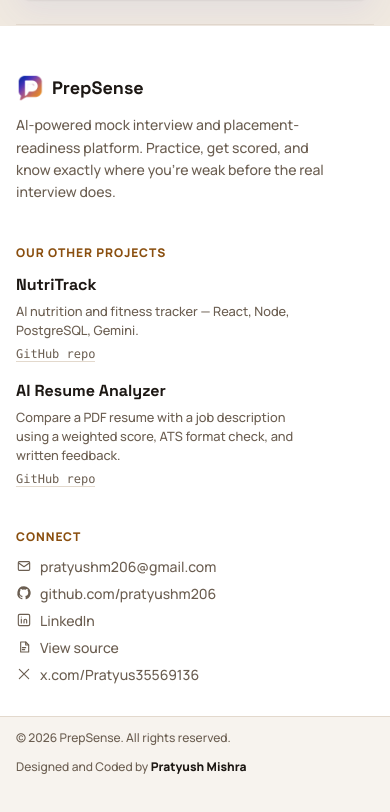
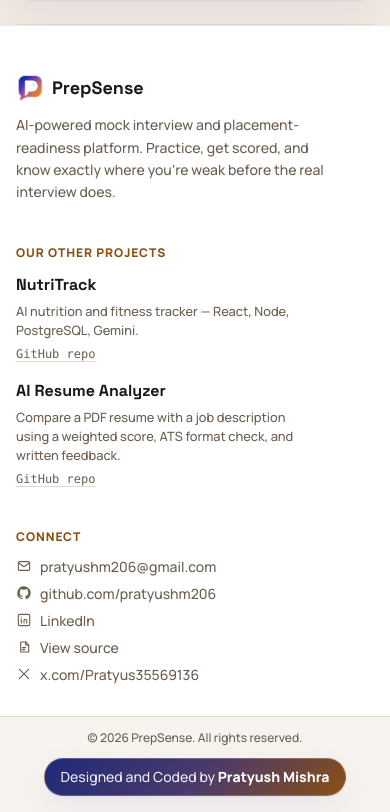
Before and after one commit to pratyushm206/PrepSense, a React (Vite) app: page / in a window 390 px wide. Shown: the part 3205-4017 px from the top of the page. Before the commit the page ends 3996 px from the top, so only its background shows below. Built offline with nearby package versions, Linux system fonts and the light colour scheme; no server answers.

Commit message:
feat(ui): highlight footer credit

```diff
--- a/src/styles.css
+++ b/src/styles.css
@@ -2948,7 +2948,23 @@
 
 .landing-credit strong {
   font-weight: 700;
-  color: var(--ink);
+  color: var(--on-signature);
+}
+
+.landing-footer-bar .landing-credit {
+  max-width: 100%;
+  padding: var(--space-2) var(--space-4);
+  border: 1px solid var(--icon-tile-border);
+  border-radius: var(--radius-pill);
+  color: var(--on-signature-muted);
+  background: var(--gradient-signature);
+  box-shadow: var(--shadow-card);
+  font-family: var(--font-body);
+  font-size: var(--text-sm);
+  font-weight: 400;
+  line-height: 1.4;
+  text-align: center;
+  white-space: normal;
 }
 
 @media (max-width: 860px) {
@@ -2996,6 +3012,19 @@
 
   .landing-steps li {
     grid-template-columns: 3rem 1fr;
+  }
+}
+
+@media (max-width: 600px) {
+  .landing-footer-bar {
+    flex-direction: column;
+    align-items: center;
+    gap: var(--space-3);
+    text-align: center;
+  }
+
+  .landing-footer-bar .landing-credit {
+    border-radius: var(--radius-nav-panel);
   }
 }
 
```
